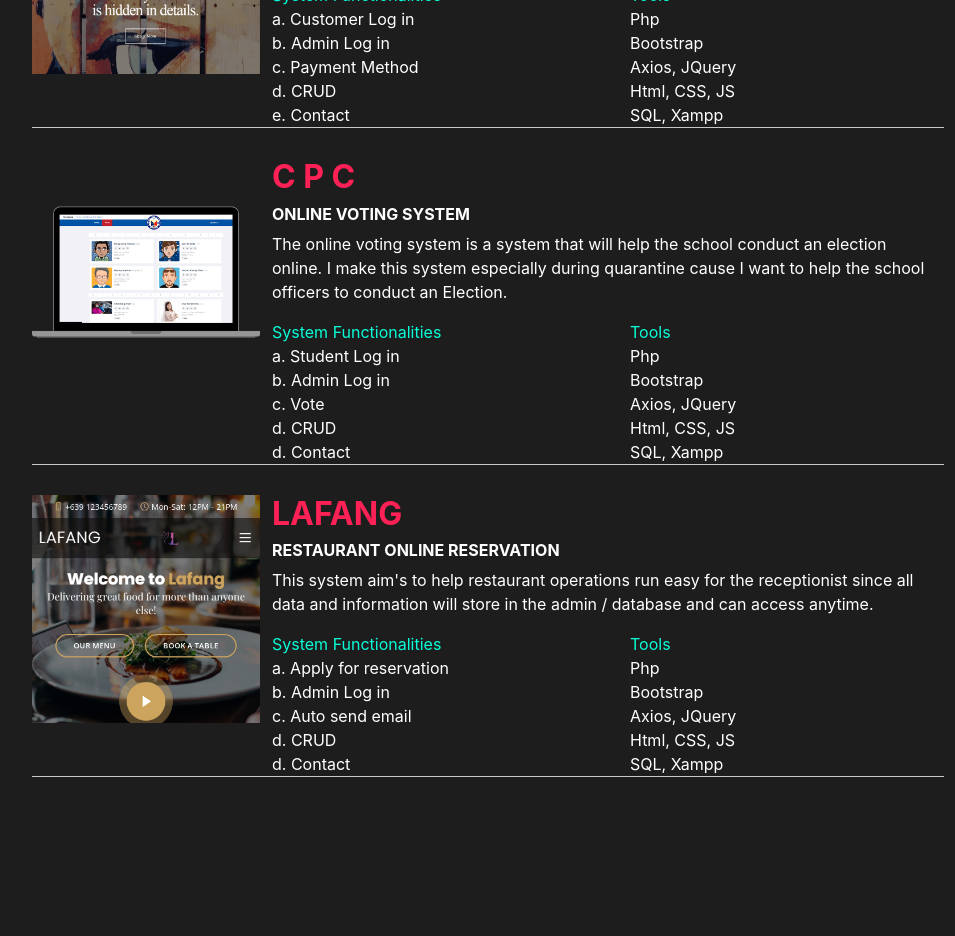
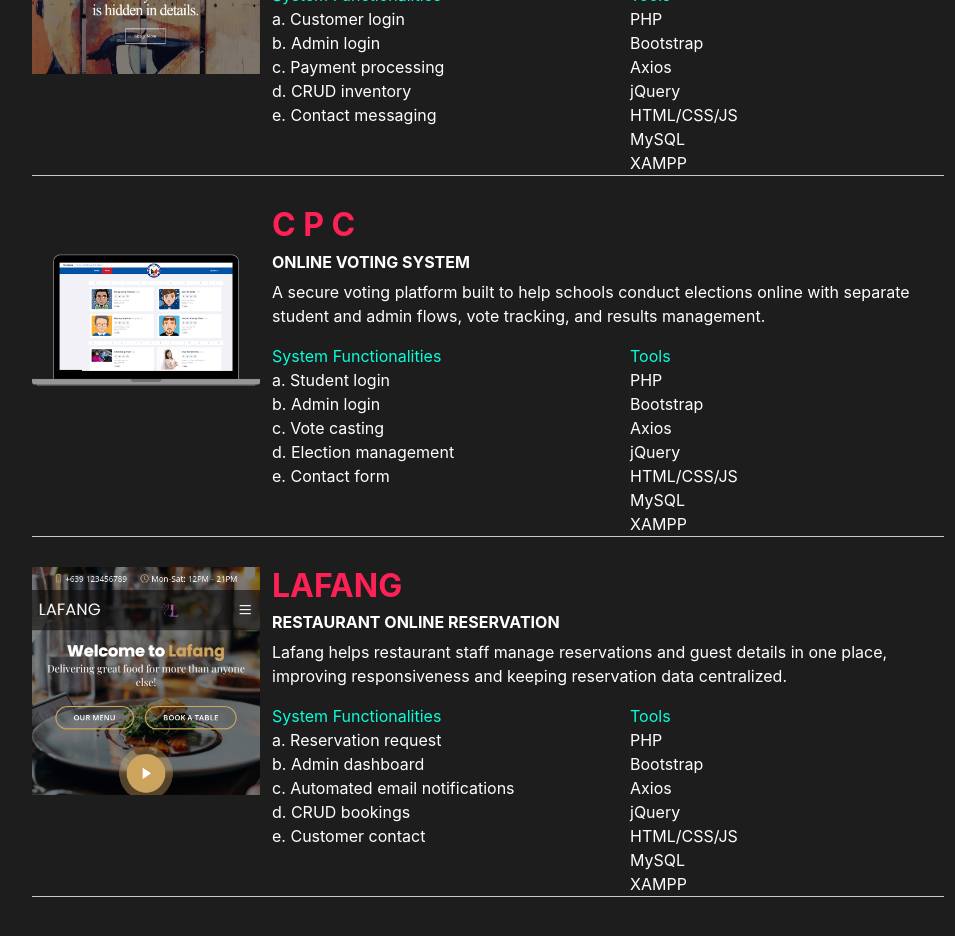
Before and after one commit to casibanryan/Portfolio, a React (Create React App) app: page / in a window 1280 px wide. Shown: the part 5520-6456 px from the top of the page, without its empty margins (288-1243 px from the left). Before the commit the page ends 6407 px from the top, so only its background shows below. Built offline with nearby package versions, Linux system fonts and the light colour scheme; a web font is replaced by a local one.

Commit message:
covert to modal project preview

```diff
--- a/src/include/Portfolio.js
+++ b/src/include/Portfolio.js
@@ -1,169 +1,182 @@
+import { useState } from 'react'
 import artManagemnt from '../assets/img/art-management.png'
 import lafang from '../assets/img/lafang.png'
 import onlineVoting from '../assets/img/online-voting.png'
 
-const Portfolio = () => (
+const projectData = [
+  {
+    id: 1,
+    title: 'Living Art',
+    subtitle: 'Art Management System',
+    description:
+      'Living Art is a management system for online art galleries that allows buyers to purchase paintings, scriptures, and other artwork online using PHP.',
+    github: 'https://github.com/casibanryan/Living-Art',
+    features: ['Customer login', 'Admin login', 'Payment processing', 'CRUD inventory', 'Contact messaging'],
+    tools: ['PHP', 'Bootstrap', 'Axios', 'jQuery', 'HTML/CSS/JS', 'MySQL', 'XAMPP'],
+    gallery: [artManagemnt, onlineVoting, lafang],
+    videoUrl: 'https://www.youtube.com/embed/ysz5S6PUM-U'
+  },
+  {
+    id: 2,
+    title: 'C P C',
+    subtitle: 'Online Voting System',
+    description:
+      'A secure voting platform built to help schools conduct elections online with separate student and admin flows, vote tracking, and results management.',
+    github: 'https://github.com/casibanryan/voting-system',
+    features: ['Student login', 'Admin login', 'Vote casting', 'Election management', 'Contact form'],
+    tools: ['PHP', 'Bootstrap', 'Axios', 'jQuery', 'HTML/CSS/JS', 'MySQL', 'XAMPP'],
+    gallery: [onlineVoting, artManagemnt, lafang],
+    videoUrl: 'https://www.youtube.com/embed/ysz5S6PUM-U'
+  },
+  {
+    id: 3,
+    title: 'Lafang',
+    subtitle: 'Restaurant Online Reservation',
+    description:
+      'Lafang helps restaurant staff manage reservations and guest details in one place, improving responsiveness and keeping reservation data centralized.',
+    github: 'https://github.com/casibanryan/voting-system',
+    features: [
+      'Reservation request',
+      'Admin dashboard',
+      'Automated email notifications',
+      'CRUD bookings',
+      'Customer contact'
+    ],
+    tools: ['PHP', 'Bootstrap', 'Axios', 'jQuery', 'HTML/CSS/JS', 'MySQL', 'XAMPP'],
+    gallery: [lafang, artManagemnt, onlineVoting, onlineVoting],
+    videoUrl: 'https://www.youtube.com/embed/ysz5S6PUM-U'
+  }
+]
+
+const Portfolio = () => {
+  const [activeProject, setActiveProject] = useState(null)
+
+  const openModal = project => setActiveProject(project)
+  const closeModal = () => setActiveProject(null)
+
+  return (
     <>
       <section className="resume-section" id="portfolio">
         <div className="resume-section-content">
           <h2 className="mb-5">Portfolio</h2>
           <div className="container bootstrap snippets bootdey">
             <div className="row">
-            <div className="media">
+              {projectData.map(project => (
+                <div className="media" key={project.id}>
                   <div className="row">
                     <div className="media-img col-sm-4 col-md-3 col-lg-3">
                       <div className="img-overlay">
-                    <a
-                      href="https://github.com/casibanryan/Living-Art"
-                      target="_blank"
-                      className="btn btn-primary"
-                      rel="noreferrer"
-                    >
-                      <i className="fa-brands fa-github"></i> read more
-                    </a>
+                        <button type="button" className="btn btn-primary" onClick={() => openModal(project)}>
+                          <i className="fa-solid fa-arrow-right"></i> Read more
+                        </button>
                       </div>
-                  <img className="port-image" src={artManagemnt} />
+                      <img className="port-image" src={project.gallery[0]} alt={project.title} />
                     </div>
                     <div className="col-sm-8 col-md-9 col-lg-9">
                       <h3>
-                    <a href="https://github.com/casibanryan/Living-Art" target="_blank" rel="noreferrer">
-                      Living Art
+                        <a href={project.github} target="_blank" rel="noreferrer">
+                          {project.title}
                         </a>
                       </h3>
                       <h6>
-                    <span className="Newsletter">Art Management System</span>
+                        <span className="Newsletter">{project.subtitle}</span>
                       </h6>
-                  <p>
-                    "Living Art" is a management system for online art galleries that allows buyers to purchase
-                    paintings, scriptures, and other types of artwork online using PHP.
-                  </p>
+                      <p>{project.description}</p>
                       <div className="row">
                         <div className="col-md-6 col-sm-6 me-md-3">
                           <span className="text-primary">System Functionalities</span>
-                      <p className="mb-0">a. Customer Log in</p>
-                      <p className="mb-0">b. Admin Log in</p>
-                      <p className="mb-0">c. Payment Method</p>
-                      <p className="mb-0">d. CRUD</p>
-                      <p className="mb-0">e. Contact </p>
+                          {project.features.map((feature, index) => (
+                            <p className="mb-0" key={index}>
+                              {String.fromCharCode(97 + index)}. {feature}
+                            </p>
+                          ))}
                         </div>
                         <div className="col-md-5 col-sm-5">
                           <span className="text-primary">Tools</span>
-                      <p className="mb-0">Php</p>
-                      <p className="mb-0">Bootstrap</p>
-                      <p className="mb-0">Axios, JQuery</p>
-                      <p className="mb-0">Html, CSS, JS</p>
-                      <p className="mb-0">SQL, Xampp</p>
+                          {project.tools.map((tool, index) => (
+                            <p className="mb-0" key={index}>
+                              {tool}
+                            </p>
+                          ))}
                         </div>
                       </div>
                     </div>
                   </div>
                 </div>
+              ))}
+            </div>
+          </div>
+        </div>
+      </section>
 
-            <div className="media">
-              <div className="row">
-                <div className="media-img col-sm-4 col-md-3 col-lg-3">
-                  <div className="img-overlay">
+      {activeProject && (
+        <div
+          className="project-modal open"
+          role="dialog"
+          aria-modal="true"
+          onClick={event => event.target.classList.contains('project-modal') && closeModal()}
+        >
+          <div className="project-modal-content">
+            <button
+              className="project-modal-close"
+              type="button"
+              onClick={closeModal}
+              aria-label="Close project details"
+            >
+              <span aria-hidden="true">×</span>
+            </button>
+            <div className="project-modal-header">
+              <div>
+                <span className="project-modal-label">Project Preview</span>
+                <h3>{activeProject.title}</h3>
+                <p>{activeProject.subtitle}</p>
+              </div>
               <a
-                      href="https://github.com/casibanryan/voting-system"
+                href={activeProject.github}
                 target="_blank"
-                      className="btn btn-primary"
                 rel="noreferrer"
+                className="btn btn-outline-light project-modal-code-btn"
               >
-                      <i className="fa-brands fa-github"></i> read more
+                View code
               </a>
             </div>
-                  <img className="port-image" src={onlineVoting} />
+            <div className="project-modal-body">
+              <div className="project-modal-section">
+                <h4>Features</h4>
+                <ul className="project-feature-list">
+                  {activeProject.features.map((feature, index) => (
+                    <li key={index}>{feature}</li>
+                  ))}
+                </ul>
               </div>
-                <div className="col-sm-8 col-md-9 col-lg-9">
-                  <h3>
-                    <a href="https://github.com/casibanryan/voting-system" target="_blank" rel="noreferrer">
-                      C P C
-                    </a>
-                  </h3>
-                  <h6>
-                    <span className="Newsletter">Online Voting System</span>
-                  </h6>
-                  <p>
-                    The online voting system is a system that will help the school conduct an election online. I make
-                    this system especially during quarantine cause I want to help the school officers to conduct an
-                    Election.
-                  </p>
-                  <div className="row">
-                    <div className="col-md-6 col-sm-6 me-md-3">
-                      <span className="text-primary">System Functionalities</span>
-                      <p className="mb-0">a. Student Log in</p>
-                      <p className="mb-0">b. Admin Log in</p>
-                      <p className="mb-0">c. Vote</p>
-                      <p className="mb-0">d. CRUD</p>
-                      <p className="mb-0">d. Contact </p>
+              <div className="project-modal-section">
+                <h4>Gallery</h4>
+                <div className="project-gallery">
+                  {activeProject.gallery.map((src, index) => (
+                    <div className="project-gallery-item" key={index}>
+                      <img src={src} alt={`${activeProject.title} screenshot ${index + 1}`} />
                     </div>
-                    <div className="col-md-5 col-sm-5">
-                      <span className="text-primary">Tools</span>
-                      <p className="mb-0">Php</p>
-                      <p className="mb-0">Bootstrap</p>
-                      <p className="mb-0">Axios, JQuery</p>
-                      <p className="mb-0">Html, CSS, JS</p>
-                      <p className="mb-0">SQL, Xampp</p>
+                  ))}
+                </div>
+              </div>
+              <div className="project-modal-section project-video-section">
+                <h4>Video Demo</h4>
+                <div className="project-video-wrapper">
+                  <iframe
+                    title={`${activeProject.title} demo`}
+                    src={activeProject.videoUrl}
+                    frameBorder="0"
+                    allow="accelerometer; autoplay; clipboard-write; encrypted-media; gyroscope; picture-in-picture"
+                    allowFullScreen
+                  />
                 </div>
               </div>
             </div>
           </div>
         </div>
-
-            <div className="media">
-              <div className="row">
-                <div className="media-img col-sm-4 col-md-3 col-lg-3">
-                  <div className="img-overlay">
-                    <a
-                      href="https://github.com/casibanryan/voting-system"
-                      target="_blank"
-                      className="btn btn-primary"
-                      rel="noreferrer"
-                    >
-                      <i className="fa-brands fa-github"></i> read more
-                    </a>
-                  </div>
-                  <img className="port-image" src={lafang} />
-                </div>
-                <div className="col-sm-8 col-md-9 col-lg-9">
-                  <h3>
-                    <a href="https://github.com/casibanryan/voting-system" target="_blank" rel="noreferrer">
-                      Lafang
-                    </a>
-                  </h3>
-                  <h6>
-                    <span className="Newsletter">Restaurant Online Reservation</span>
-                  </h6>
-                  <p>
-                    This system aim's to help restaurant operations run easy for the receptionist since all data and
-                    information will store in the admin / database and can access anytime.
-                  </p>
-                  <div className="row">
-                    <div className="col-md-6 col-sm-6 me-md-3">
-                      <span className="text-primary">System Functionalities</span>
-                      <p className="mb-0">a. Apply for reservation</p>
-                      <p className="mb-0">b. Admin Log in</p>
-                      <p className="mb-0">c. Auto send email</p>
-                      <p className="mb-0">d. CRUD</p>
-                      <p className="mb-0">d. Contact </p>
-                    </div>
-                    <div className="col-md-5 col-sm-5">
-                      <span className="text-primary">Tools</span>
-                      <p className="mb-0">Php</p>
-                      <p className="mb-0">Bootstrap</p>
-                      <p className="mb-0">Axios, JQuery</p>
-                      <p className="mb-0">Html, CSS, JS</p>
-                      <p className="mb-0">SQL, Xampp</p>
-                    </div>
-                  </div>
-                </div>
-              </div>
-            </div>
-          </div>
-        </div>
-      </div>
-    </section>
+      )}
     </>
   )
+}
 
 export default Portfolio
```
Also changed, not shown: src/css/styles.css. Lines whose indentation alone changed are shown as unchanged.
